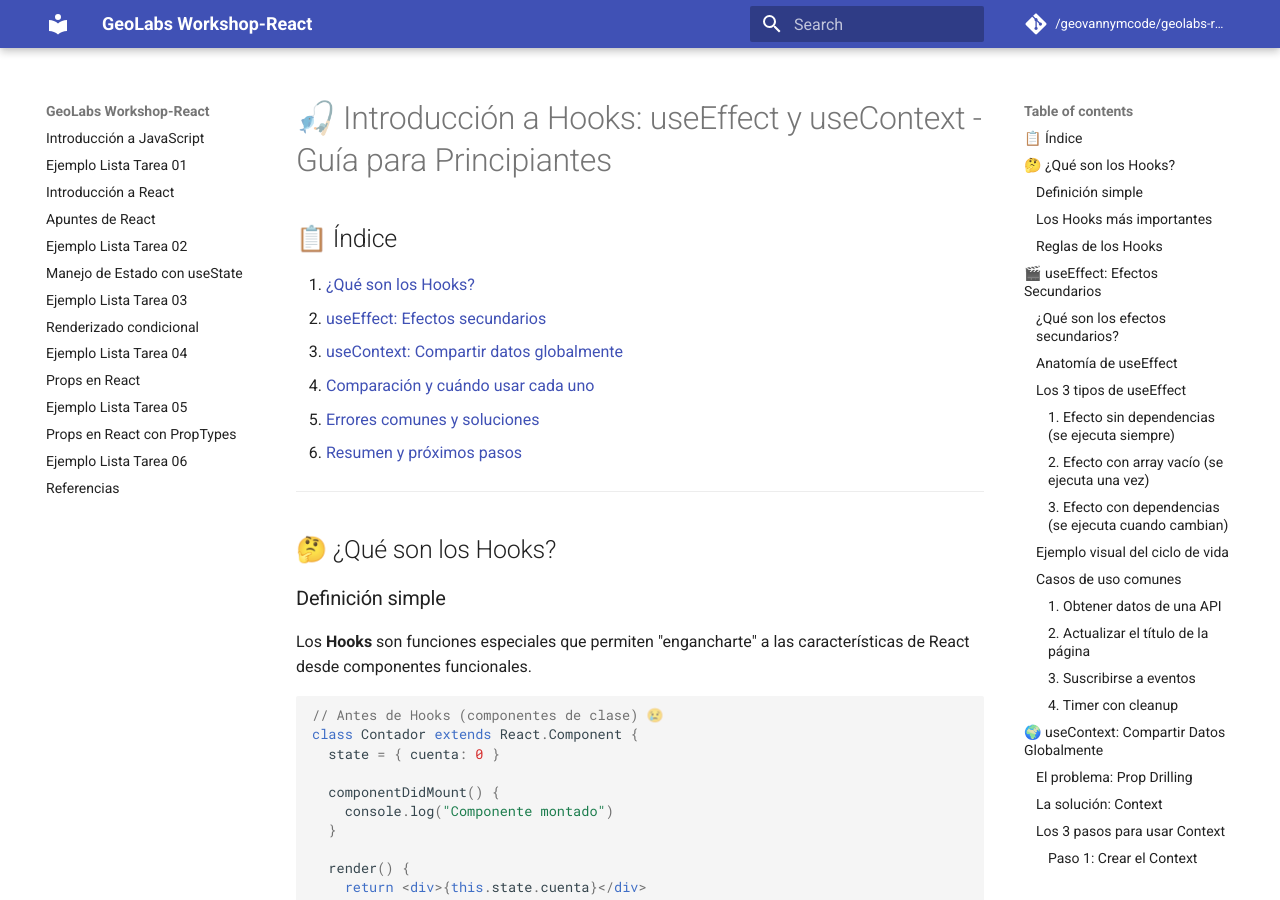
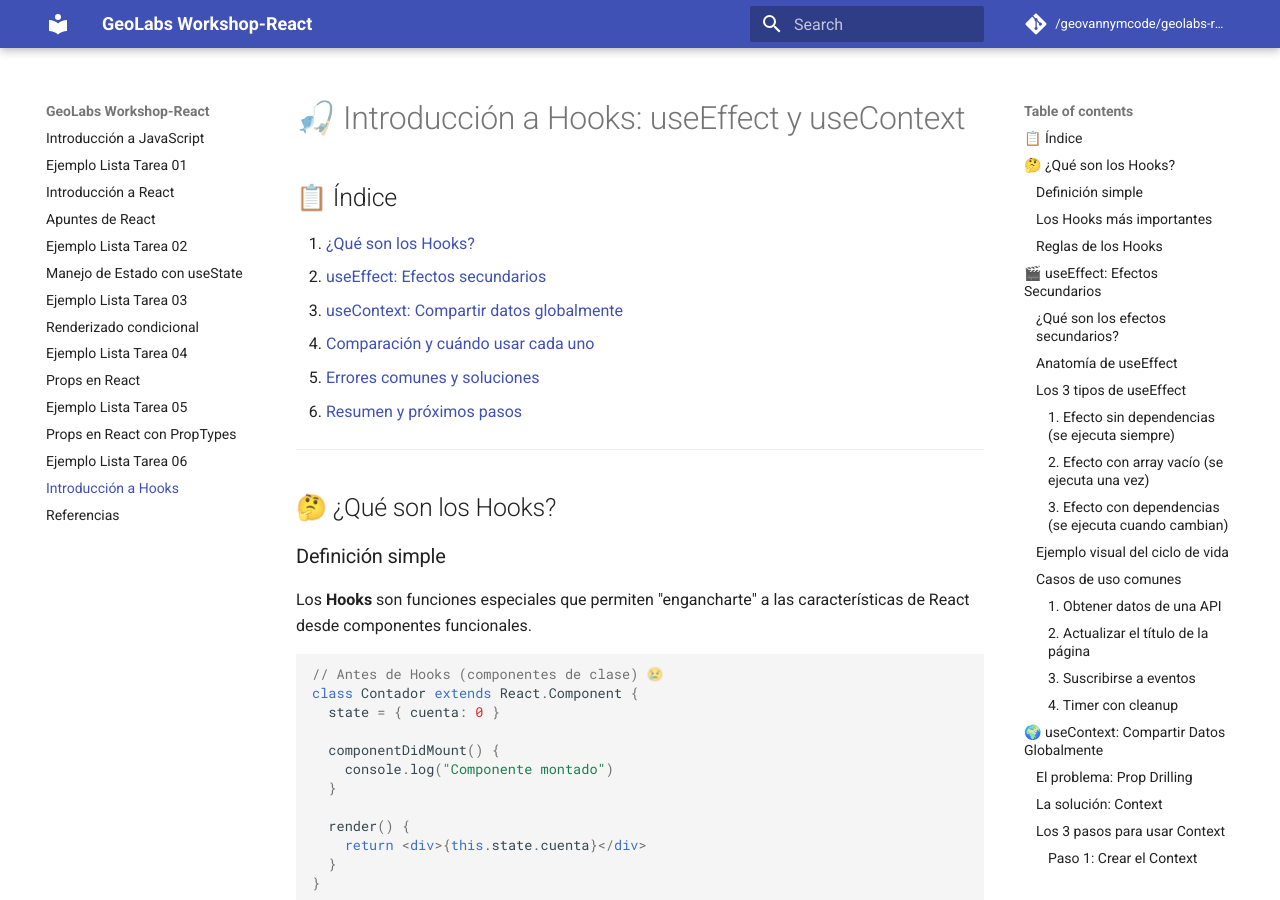
Before and after one commit to geovannymcode/geolabs-react.github.io, an MkDocs documentation site: the page built from docs/sesion_07.md, in a window 1280 px wide and 900 px high. Built offline with MkDocs 1.6.1 and Material for MkDocs 9.7.7, drawn with Linux system fonts in a browser that asks for light colours; comment, search, counter and statistics services are not loaded.

Commit message:
update section # 7

```diff
--- a/docs/sesion_07.md
+++ b/docs/sesion_07.md
@@ -1,4 +1,4 @@
-# 🎣 Introducción a Hooks: useEffect y useContext - Guía para Principiantes
+# 🎣 Introducción a Hooks: useEffect y useContext
 
 ## 📋 Índice
 1. [¿Qué son los Hooks?](#que-son-hooks)
--- a/mkdocs.yml
+++ b/mkdocs.yml
@@ -26,6 +26,7 @@ nav:
   - Ejemplo Lista Tarea 05: ejemplo_05.md
   - Props en React con PropTypes: sesion_06.md
   - Ejemplo Lista Tarea 06: ejemplo_06.md
+  - Introducción a Hooks: sesion_07.md
   - Referencias: referencias.md
 
 # Customization
```
